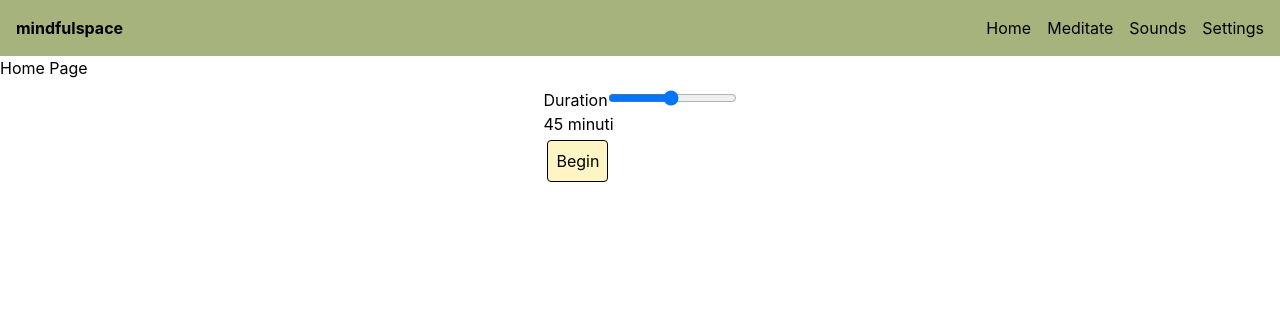
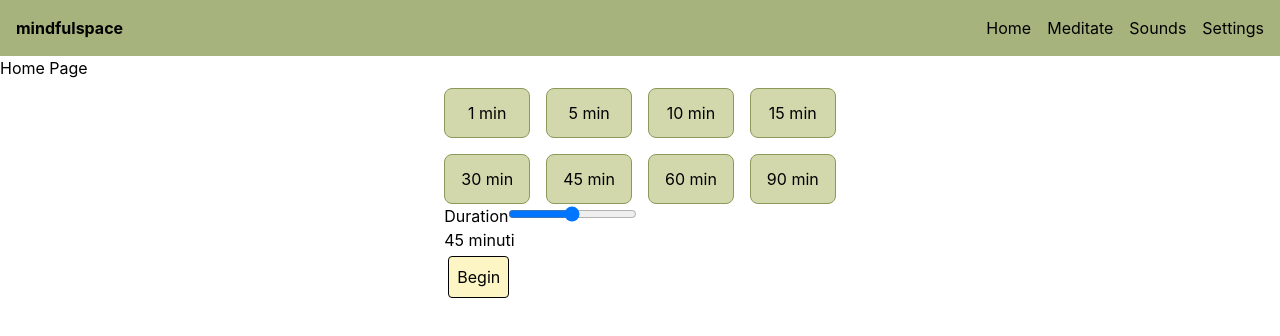
Before and after one commit to GabryAbdy/mindfulspace_react_ts, a React (Vite) app: page / in a window 1280 px wide. Shown: the top 336 px of the page. Built offline with nearby package versions, Linux system fonts and the light colour scheme.

Commit message:
feat: add duration presets to timer
Presets bypass the slider/context value via an optional explicitMinutes parameter in beginSession, avoiding a race condition with the render-time duration sync guard.

```diff
--- a/src/features/timer/Timer.tsx
+++ b/src/features/timer/Timer.tsx
@@ -2,6 +2,29 @@ import { useState } from "react";
 import useTimer from "./useTimer";
 import formatTime from "../../utils/formatTime";
 import { useAppContext } from "../../context/useAppContext";
+
+const PRESETS = [1, 5, 10, 15, 30, 45, 60, 90];
+
+interface PresetPickerProps {
+  onSelect: (minutes: number) => void;
+}
+
+function PresetPicker({ onSelect }: PresetPickerProps) {
+  return (
+    <div className="grid grid-cols-4 gap-4">
+      {PRESETS.map((minutes) => (
+        <button
+          key={minutes}
+          type="button"
+          onClick={() => onSelect(minutes)}
+          className="rounded-lg border px-4 py-3 bg-pea-300 border-grass-700 transition-colors hover:bg-pea-500 active:bg-pea-700 cursor-pointer"
+        >
+          {minutes} min
+        </button>
+      ))}
+    </div>
+  );
+}
 
 export default function Timer() {
   // Hooks, State and Context
@@ -12,9 +35,9 @@ export default function Timer() {
   const [sessionOn, setSessionOn] = useState(false);
 
   // Helper Functions
-  function beginSession() {
+  function beginSession(explicitMinutes?: number) {
     setSessionOn(true);
-    start();
+    start(explicitMinutes !== undefined ? explicitMinutes * 60 : undefined);
   }
   function endSession() {
     setSessionOn(false);
@@ -27,6 +50,7 @@ export default function Timer() {
     if (!sessionOn)
       return (
         <div>
+          <PresetPicker onSelect={beginSession} />
           {/* Time Slider */}
           <div>
             <label>
@@ -50,7 +74,7 @@ export default function Timer() {
           <div>
             <button
               type="button"
-              onClick={beginSession}
+              onClick={() => beginSession()}
               className="rounded bg-cream-700 border p-2 m-1 cursor-pointer"
             >
               Begin
```
